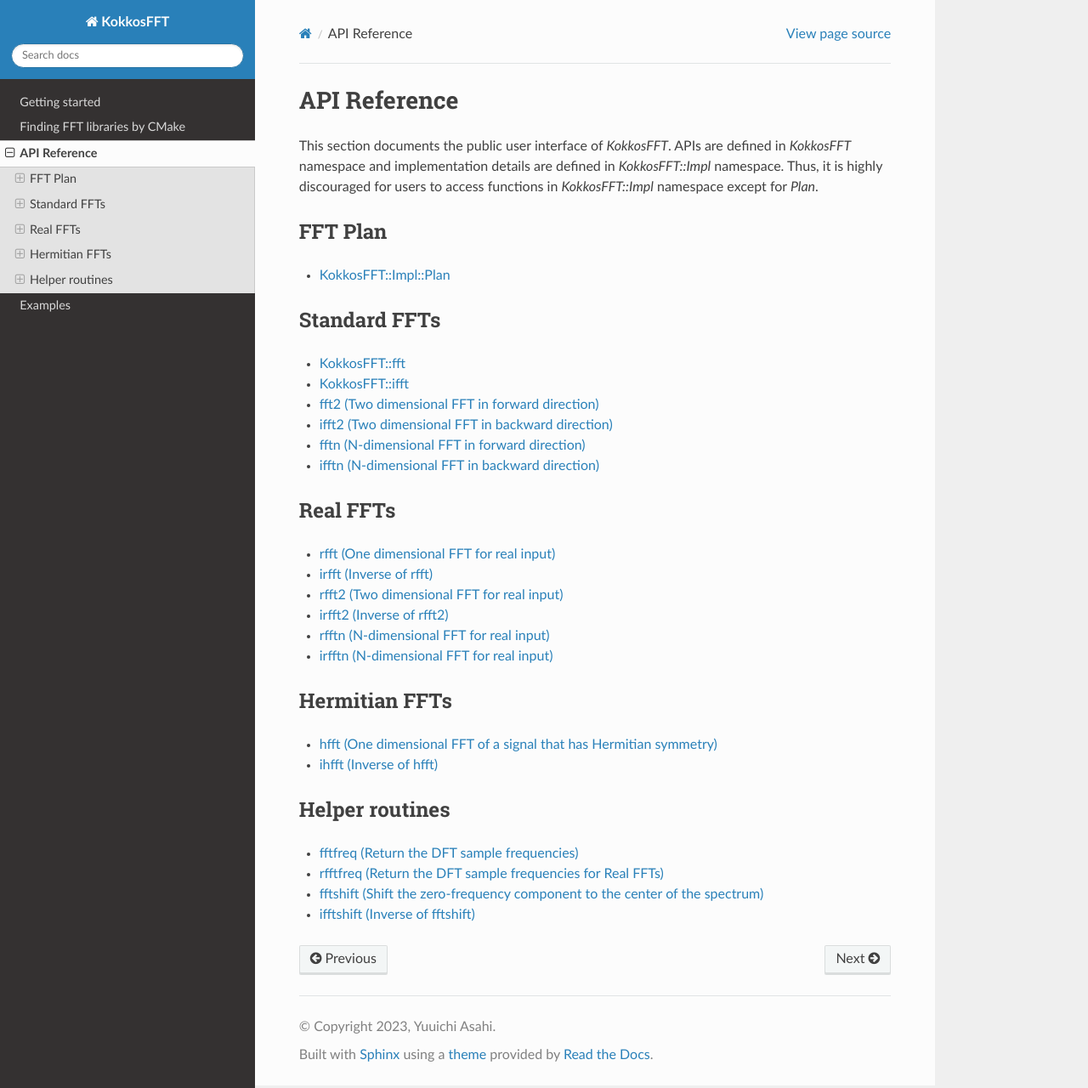
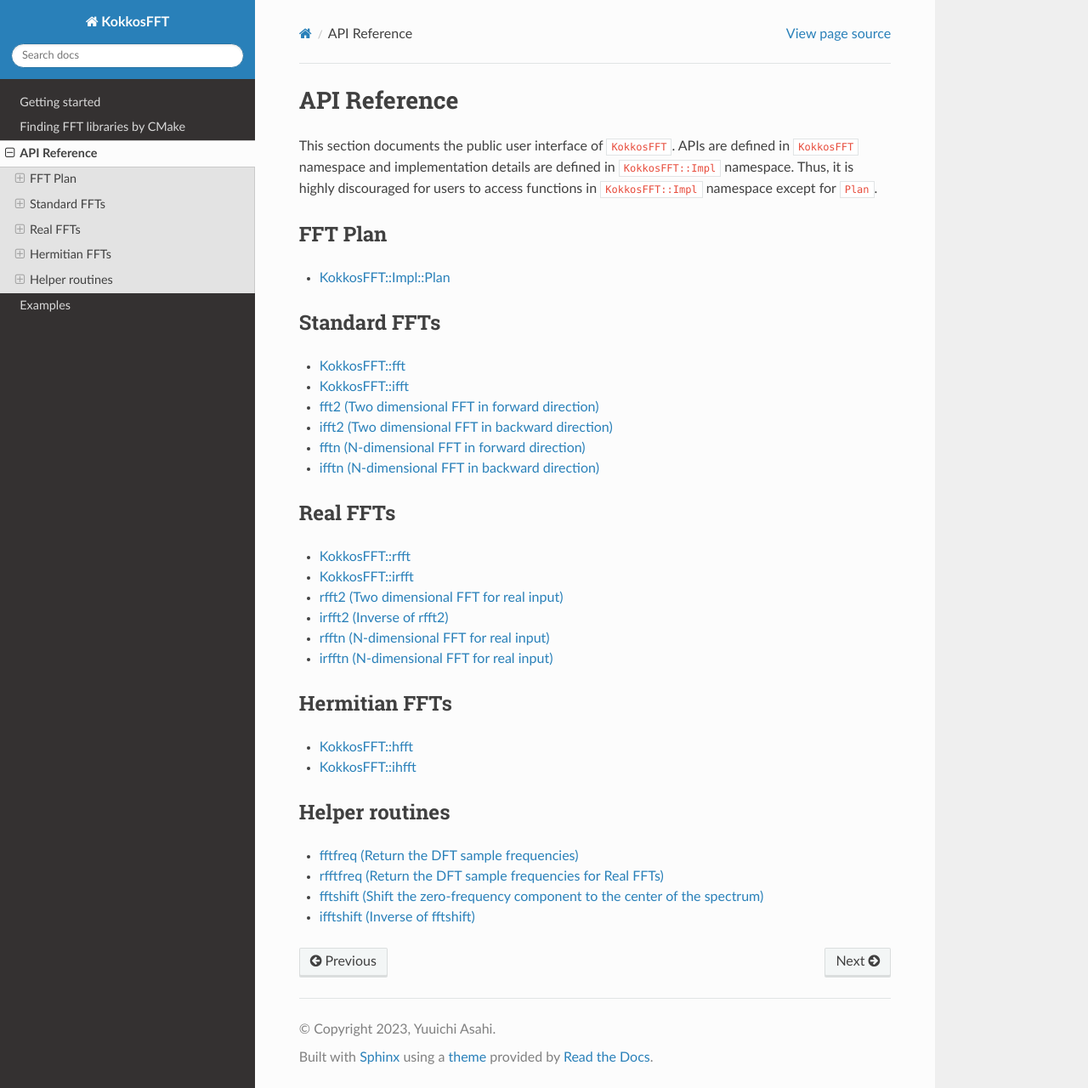
Before and after one commit to kokkos/kokkos-fft, a Sphinx documentation site: the page built from docs/api_reference.rst, in a window 1280 px wide and 1280 px high. Shown: the whole window at 85% size. Built offline with Sphinx 7.4.7 and the Read the Docs theme 2.0.0, drawn with Linux system fonts in a browser that asks for light colours.

Commit message:
further comments

```diff
--- a/docs/api_reference.rst
+++ b/docs/api_reference.rst
@@ -3,9 +3,9 @@
 API Reference
 =============
 
-This section documents the public user interface of `KokkosFFT`.
-APIs are defined in `KokkosFFT` namespace and implementation details are defined in `KokkosFFT::Impl` namespace.
-Thus, it is highly discouraged for users to access functions in `KokkosFFT::Impl` namespace except for `Plan`.
+This section documents the public user interface of ``KokkosFFT``.
+APIs are defined in ``KokkosFFT`` namespace and implementation details are defined in ``KokkosFFT::Impl`` namespace.
+Thus, it is highly discouraged for users to access functions in ``KokkosFFT::Impl`` namespace except for ``Plan``.
 
 FFT Plan
 --------
@@ -34,8 +34,8 @@
 .. toctree::
    :maxdepth: 1
 
-   rfft (One dimensional FFT for real input) <api/real/rfft.rst>
-   irfft (Inverse of rfft) <api/real/irfft.rst>
+   api/real/rfft
+   api/real/irfft
    rfft2 (Two dimensional FFT for real input) <api/real/rfft2.rst>
    irfft2 (Inverse of rfft2) <api/real/irfft2.rst>
    rfftn (N-dimensional FFT for real input) <api/real/rfftn.rst>
@@ -47,8 +47,8 @@
 .. toctree::
    :maxdepth: 1
 
-   hfft (One dimensional FFT of a signal that has Hermitian symmetry) <api/hermitian/hfft.rst>
-   ihfft (Inverse of hfft) <api/hermitian/ihfft.rst>
+   api/hermitian/hfft
+   api/hermitian/ihfft
 
 Helper routines
 ---------------
--- a/docs/finding_libraries.rst
+++ b/docs/finding_libraries.rst
@@ -9,7 +9,7 @@
 -----------------------------
 
 If fftw is offered as a module, our cmake helper would likely find fftw.
-Assuming fftw is installed in `<fftw_install_dir>`, it is expected that `<fftw_install_dir>` would be found under `LIBRARY_PATH`, `LD_LIBRARY_PATH`, and `PATH`.
+Assuming fftw is installed in ``<fftw_install_dir>``, it is expected that ``<fftw_install_dir>`` would be found under ``LIBRARY_PATH``, ``LD_LIBRARY_PATH``, and ``PATH``.
 It would look like
 
 .. code-block:: bash
@@ -18,7 +18,7 @@
     LD_LIBRARY_PATH=...:<fftw_install_dir>/lib
     PATH=...:<fftw_install_dir>/bin
 
-If CMake fails to find `fftw`, please try to set `FFTWDIR` in the following way.
+If CMake fails to find ``fftw``, please try to set ``FFTWDIR`` in the following way.
 
 .. code-block:: bash
 
```
Also changed, not shown: 1 other file.
